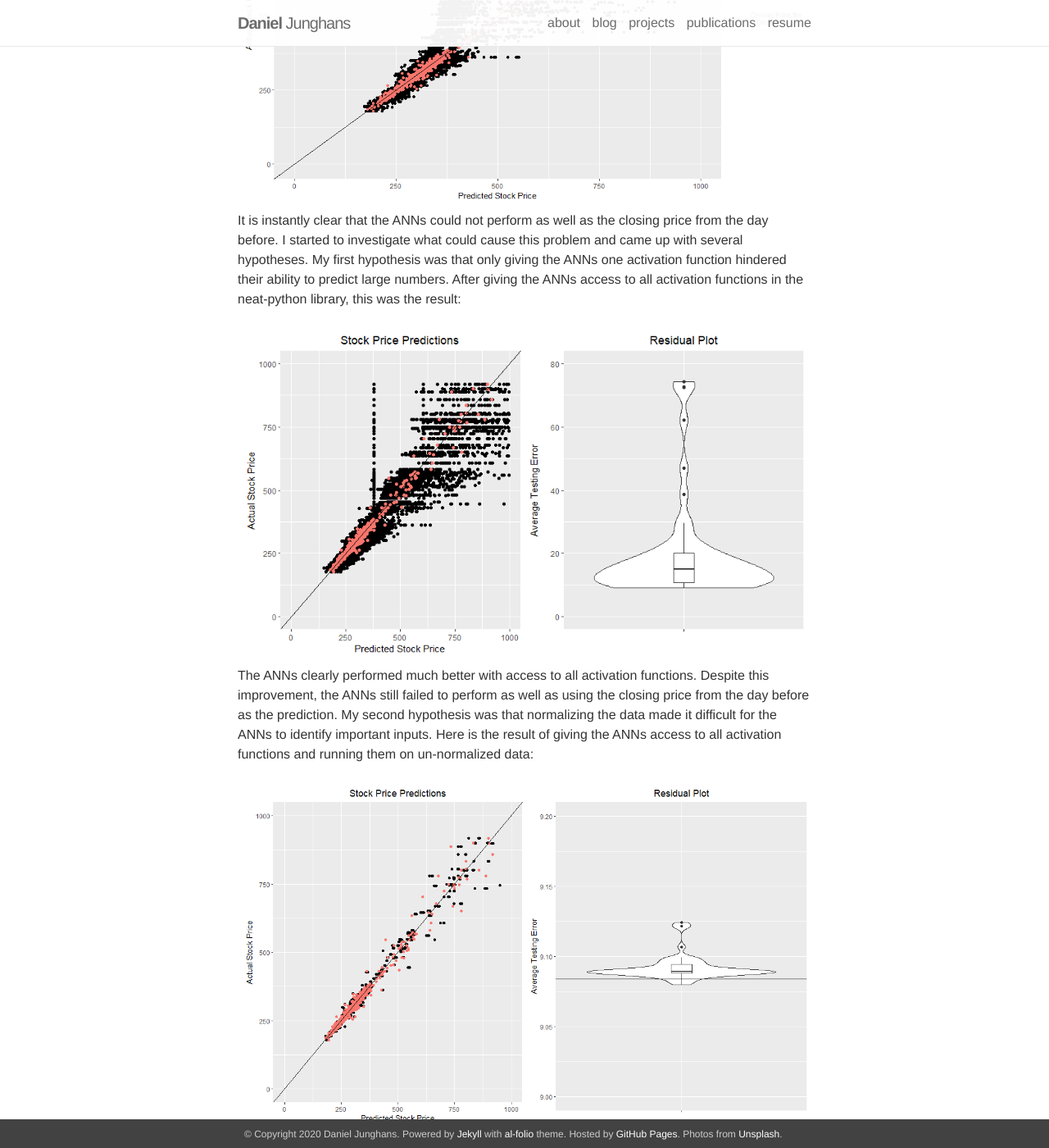
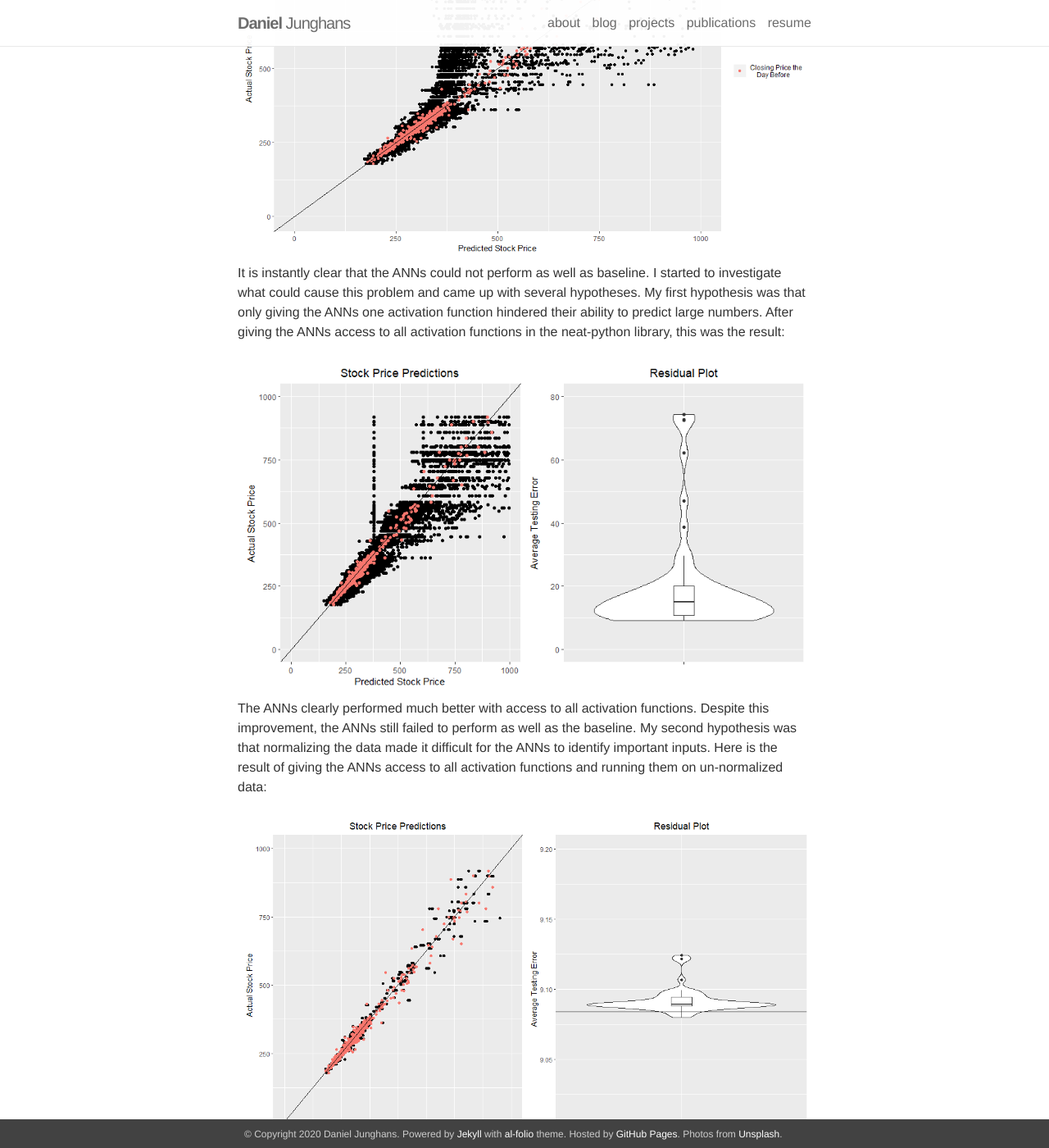
Before and after one commit to DanielJunghans/danieljunghans.github.io, a Jekyll site: the page built from _posts/2020-6-18-NEAT.markdown, in a window 1280 px wide and 1400 px high, scrolled down 3489 px. Shown: the whole window at 82% size. Built offline with Jekyll 4.4.1, drawn with Linux system fonts in a browser that asks for light colours; nearby versions of some CDN libraries; some of the changed text lies outside the part shown.

Commit message:
updated blog

```diff
--- a/_posts/2020-6-18-NEAT.markdown
+++ b/_posts/2020-6-18-NEAT.markdown
@@ -21,15 +21,17 @@
 <h4>Input Layer</h4>
 All ANNs are made up of 3 types of layers. The first layer is the input layer. This is the initial data used by the neural networks. For this project, the input layer will consist of historical trading data.
 <h4>Connections</h4>
-The lines connecting the inputs and nodes are called connections. These connections transmit signals in the form of real numbers. Each connection has its own weight or "bias". The purpose of this is to strengthen or weaken a signal. Neural networks learn by evolving their connection weights. As ANNs learn, the signals from important nodes/inputs will become stronger as unimportant signals become weaker.
+The lines connecting the inputs and nodes are called connections. These connections transmit information in the form of real numbers between units. Each connection has its own weight. The purpose of connections weights is to either strengthen or weaken the value that is being transmitted. ANNs learn by adjusting their connection weights. As ANNs learn, important connections will develop larger weights as unimportant connections become weaker.
 
 <h4>Hidden Layers</h4>
-The second type of layer is the hidden layers. The hidden layers come before the output and is where all the computation is done. The nodes that make up the hidden layer
+The second type of layer is the hidden layers. The hidden layers come before the output and is where all the computation is done. The nodes that make up the hidden layer sum up all the values recieved from connections and plug the result into a non-linear function.
 
+*Talk about summing all the inputs and node bias
+*talk about activation functions
 
 
 <h4>Output Layer</h4>
-finish up these two sections then replace price from the day before with the word "baseline"
+finish up these two sections
 
 
 <p style="text-align: center;"><font size="+3">NEAT</font></p>
@@ -74,25 +76,25 @@
 After I wrote the initial code, I ran several exploratory runs to make sure everything worked properly. These exploratory runs also helped me understand how NEAT behaves in different conditions. Before using financial data, I used numbers from a sine wave as inputs to see if my ANNs could predict the sine wave. The ANNs were successful and I made several adjustments to my code. One of these adjustments was lowering the species compatibility threshold because I noticed that most species collapsed after a few hundred generations.
 
 <p style="text-align: center;"><font size="+3">Current Experiments</font></p>
-My first experiment was to see if my ANNs could predict the closing stock price using normalized data. I graphed the best ANNs testing data predictions for all 50 runs. As a base line, I graphed what it would look like if you used the closing price for the day before as your prediction.
+My first experiment was to see if my ANNs could predict the closing stock price using normalized data. I graphed the best ANNs testing data predictions for all 50 runs. As a base line, I chose to use yesterdays closing price as the current days prediction.
 
 <div class="img">
     <img class="col three" src="{{ site.baseurl }}/assets/img/graph1.PNG">
 </div>
 
-It is instantly clear that the ANNs could not perform as well as the closing price from the day before. I started to investigate what could cause this problem and came up with several hypotheses. My first hypothesis was that only giving the ANNs one activation function hindered their ability to predict large numbers. After giving the ANNs access to all activation functions in the neat-python library, this was the result:
+It is instantly clear that the ANNs could not perform as well as baseline. I started to investigate what could cause this problem and came up with several hypotheses. My first hypothesis was that only giving the ANNs one activation function hindered their ability to predict large numbers. After giving the ANNs access to all activation functions in the neat-python library, this was the result:
 
 <div class="img">
     <img class="col three" src="{{ site.baseurl }}/assets/img/graph2.PNG">
 </div>
 
-The ANNs clearly performed much better with access to all activation functions. Despite this improvement, the ANNs still failed to perform as well as using the closing price from the day before as the prediction. My second hypothesis was that normalizing the data made it difficult for the ANNs to identify important inputs. Here is the result of giving the ANNs access to all activation functions and running them on un-normalized data:
+The ANNs clearly performed much better with access to all activation functions. Despite this improvement, the ANNs still failed to perform as well as the baseline. My second hypothesis was that normalizing the data made it difficult for the ANNs to identify important inputs. Here is the result of giving the ANNs access to all activation functions and running them on un-normalized data:
 
 <div class="img">
     <img class="col three" src="{{ site.baseurl }}/assets/img/graph3.PNG">
 </div>
 
-My ANNs are now doing as well as the closing price from the day before. The horizontal line added to the residual plot represents the average error for the day before.
+My ANNs are now doing as well as the baseline. The horizontal line added to the residual plot represents the average error for my baseline.
 
 <p style="text-align: center;"><font size="+3">Future Work</font></p>
 This project has come quite far, and I have plenty of ideas for the direction of this research project. For future experiments, I plan on experimenting with other selection schemes. I would also like to switch from feed forward to recurrent neural networks.
```
